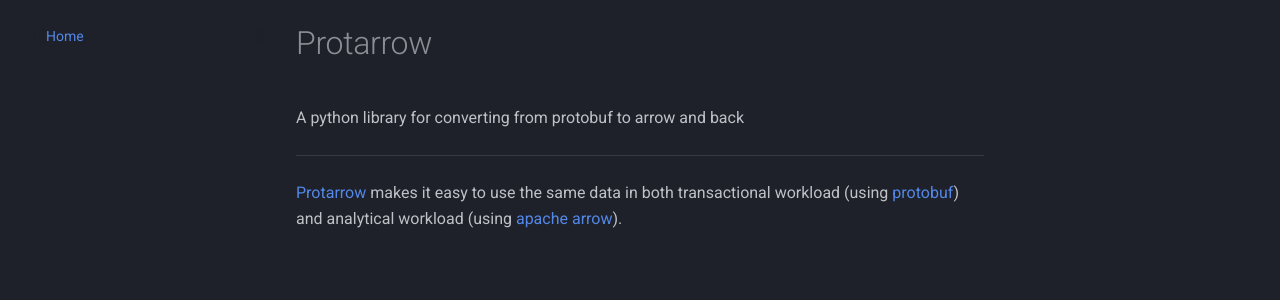
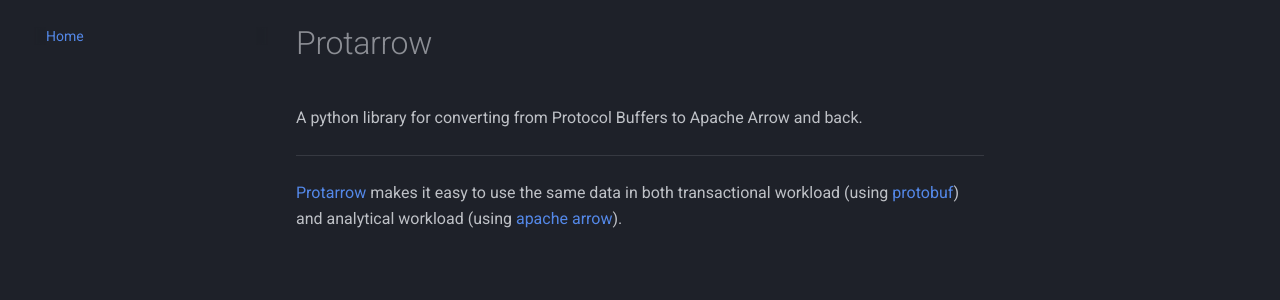
Before and after one commit to tradewelltech/protarrow, an MkDocs documentation site: the page built from docs/index.md, in a window 1280 px wide. Shown: the part 123-423 px from the top of the page. Built offline with MkDocs 1.6.1 and Material for MkDocs 9.7.7, drawn with Linux system fonts in a browser that asks for light colours; comment, search, counter and statistics services are not loaded.

Commit message:
Better description

```diff
--- a/docs/index.md
+++ b/docs/index.md
@@ -1,6 +1,6 @@
 # Protarrow
 
-A python library for converting from protobuf to arrow and back
+A python library for converting from Protocol Buffers to Apache Arrow and back.
 
 ___
 
```
Also changed, not shown: README.md (+1 -1 lines), 1 other file.
